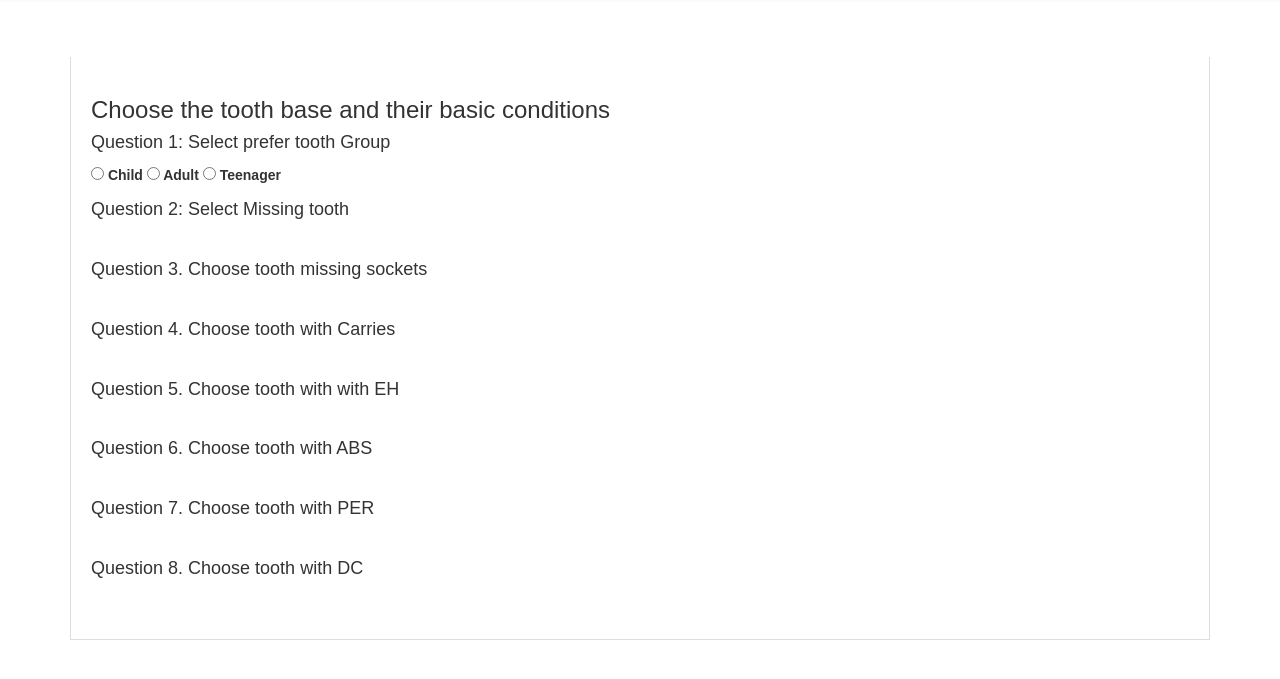
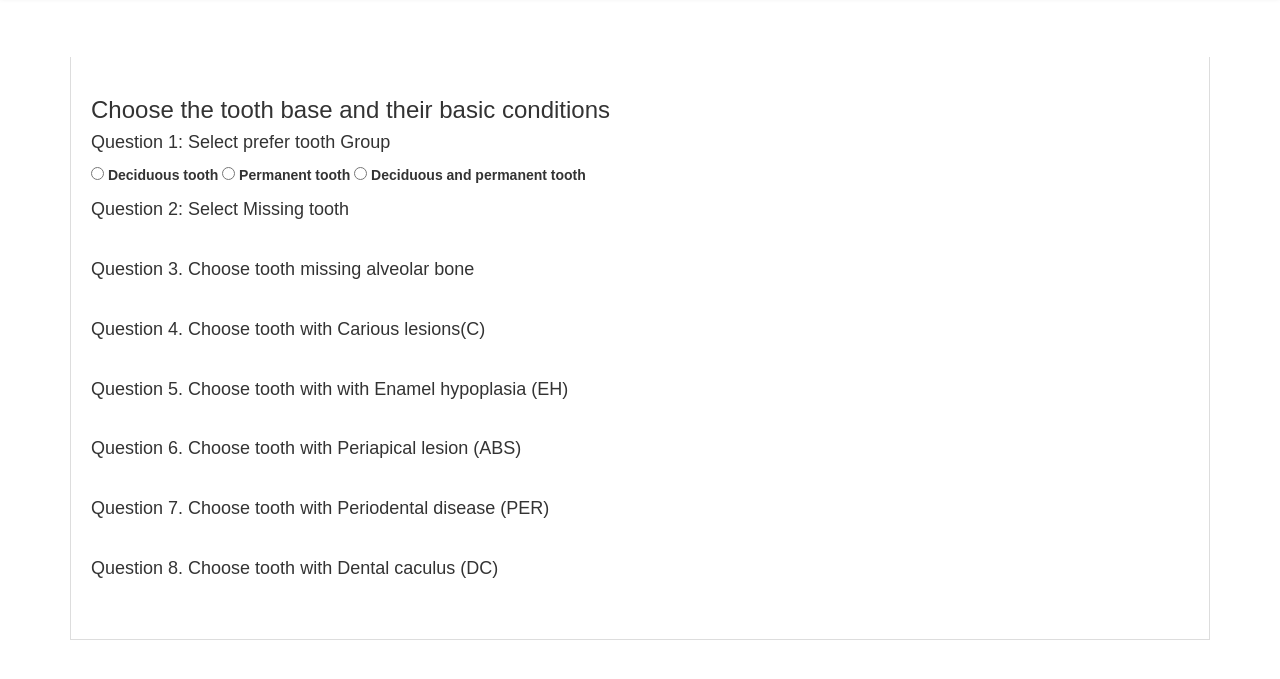
Before and after one commit to Number0000A/Number0000A.github.io, a plain HTML site: page index.html in a window 1280 px wide. Shown: the part 53-732 px from the top of the page. Drawn offline with nearby package versions, Linux system fonts and the light colour scheme.

Commit message:
Update index.html
correct the academic word like ABS and EH

```diff
--- a/index.html
+++ b/index.html
@@ -199,9 +199,9 @@
         <h3>Choose the tooth base and their basic conditions</h3>
         <!-- Question 1 -->
         <h4>Question 1: Select prefer tooth Group</h4>
-        <label><input type="radio" name="ageGroup" value="child"> Child</label>
-        <label><input type="radio" name="ageGroup" value="adult"> Adult</label>
-        <label><input type="radio" name="ageGroup" value="teenager"> Teenager</label>
+        <label><input type="radio" name="ageGroup" value="child"> Deciduous tooth</label>
+        <label><input type="radio" name="ageGroup" value="adult"> Permanent tooth</label>
+        <label><input type="radio" name="ageGroup" value="teenager"> Deciduous and permanent tooth</label>
 
         <!-- Question 2 -->
         <div id="question2" >
@@ -212,46 +212,46 @@
 
         <!-- Question 3 -->
         <div id="question3" >
-            <h4>Question 3. Choose tooth missing sockets</h4>
+            <h4>Question 3. Choose tooth missing alveolar bone</h4>
             <div id="buttonContainerQ3" class="button-container"></div>
             <p id="selectedButtonsQ3"></p> <!-- Display selected buttons -->
         </div>
 
         <!-- Question 4 -->
         <div id="question4" >
-            <h4>Question 4. Choose tooth with Carries</h4>
+            <h4>Question 4. Choose tooth with Carious lesions(C)</h4>
             <div id="buttonContainerQ4" class="button-container"></div>
             <p id="selectedButtonsQ4"></p> <!-- Display selected buttons -->
         </div>
         <!-- Question 5 -->
         <div id="question5" >
-            <h4>Question 5. Choose tooth with with EH</h4>
+            <h4>Question 5. Choose tooth with with Enamel hypoplasia (EH)</h4>
             <div id="buttonContainerQ5" class="button-container"></div>
             <p id="selectedButtonsQ5"></p> <!-- Display selected buttons -->
         </div>
         <!-- Question 6 -->
         <div id="question6" >
-            <h4>Question 6. Choose tooth with ABS</h4>
+            <h4>Question 6. Choose tooth with Periapical lesion (ABS)</h4>
             <div id="buttonContainerQ6" class="button-container"></div>
             <p id="selectedButtonsQ6"></p> <!-- Display selected buttons -->
         </div>
 
         <!-- Question 7 -->
         <div id="question7" >
-            <h4>Question 7. Choose tooth with PER</h4>
+            <h4>Question 7. Choose tooth with Periodental disease (PER)</h4>
             <div id="buttonContainerQ7" class="button-container"></div>
             <p id="selectedButtonsQ7"></p> <!-- Display selected buttons -->
         </div>
         <!-- Question 8 -->
         <div id="question8" >
-            <h4>Question 8. Choose tooth with DC</h4>
+            <h4>Question 8. Choose tooth with Dental caculus (DC)</h4>
             <div id="buttonContainerQ8" class="button-container"></div>
             <p id="selectedButtonsQ8"></p> <!-- Display selected buttons -->
         </div>
       </div>
       <!--tab2 DOM-->
       <div class="tab-pane fade" id="tab2">
-        <h3>Carries</h3>
+        <h3>Carious lesions(C)</h3>
         <table id="tableQ4">
             <thead>
                 <tr>
@@ -264,7 +264,7 @@
                 <!-- Rows for Table 1 will be dynamically added here -->
             </tbody>
         </table>
-        <h3>EH</h3>
+        <h3>Enamel hypoplasia (EH)</h3>
         <table id="tableQ5">
             <thead>
                 <tr>
@@ -277,7 +277,7 @@
                 <!-- Rows for Table 2 will be dynamically added here -->
             </tbody>
         </table>
-        <h3>ABS</h3>
+        <h3>Periapical lesion (ABS)</h3>
         <table id="tableQ6">
             <thead>
                 <tr>
@@ -291,7 +291,7 @@
             </tbody>
         </table>
 
-        <h3>PER</h3>
+        <h3>Periodental disease (PER)</h3>
         <table id="tableQ7">
             <thead>
                 <tr>
@@ -305,7 +305,7 @@
             </tbody>
         </table>
 
-        <h3>DC</h3>
+        <h3>Dental caculus (DC)</h3>
         <table id="tableQ8">
             <thead>
                 <tr>
```
